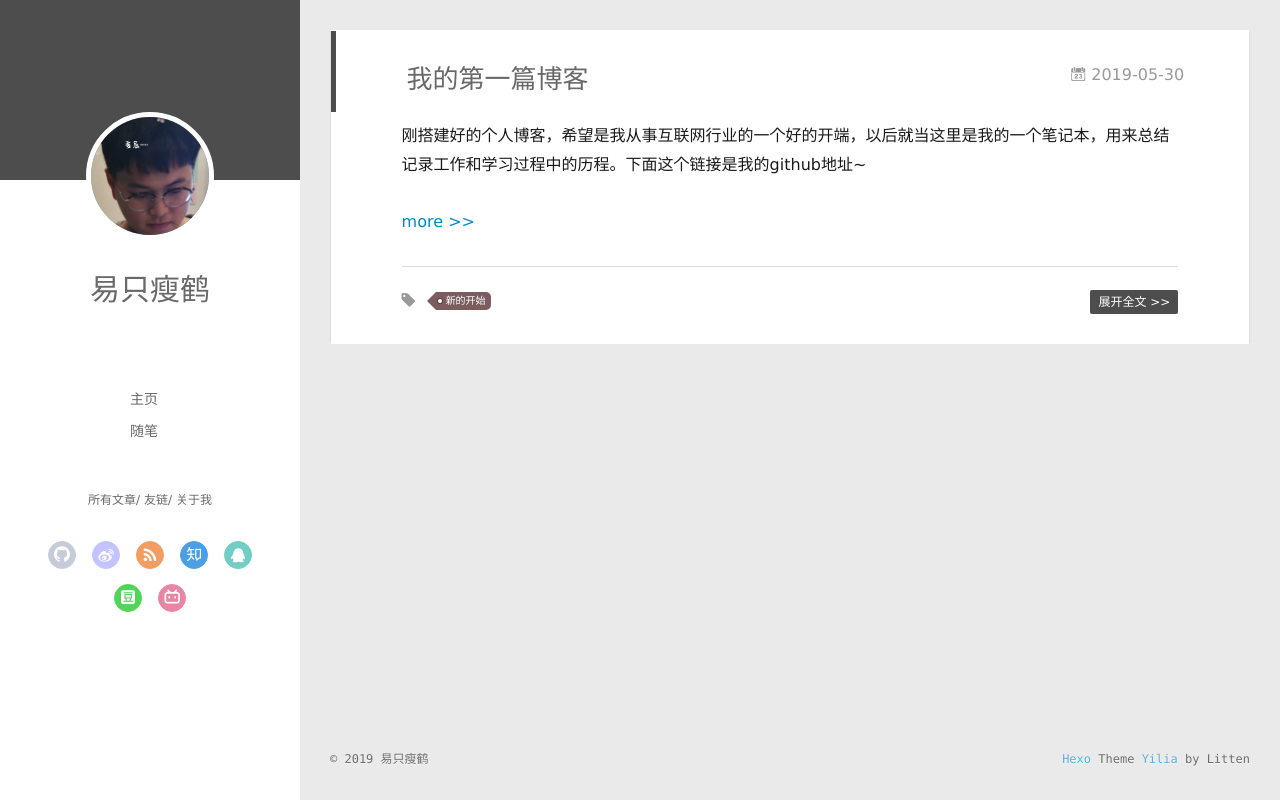
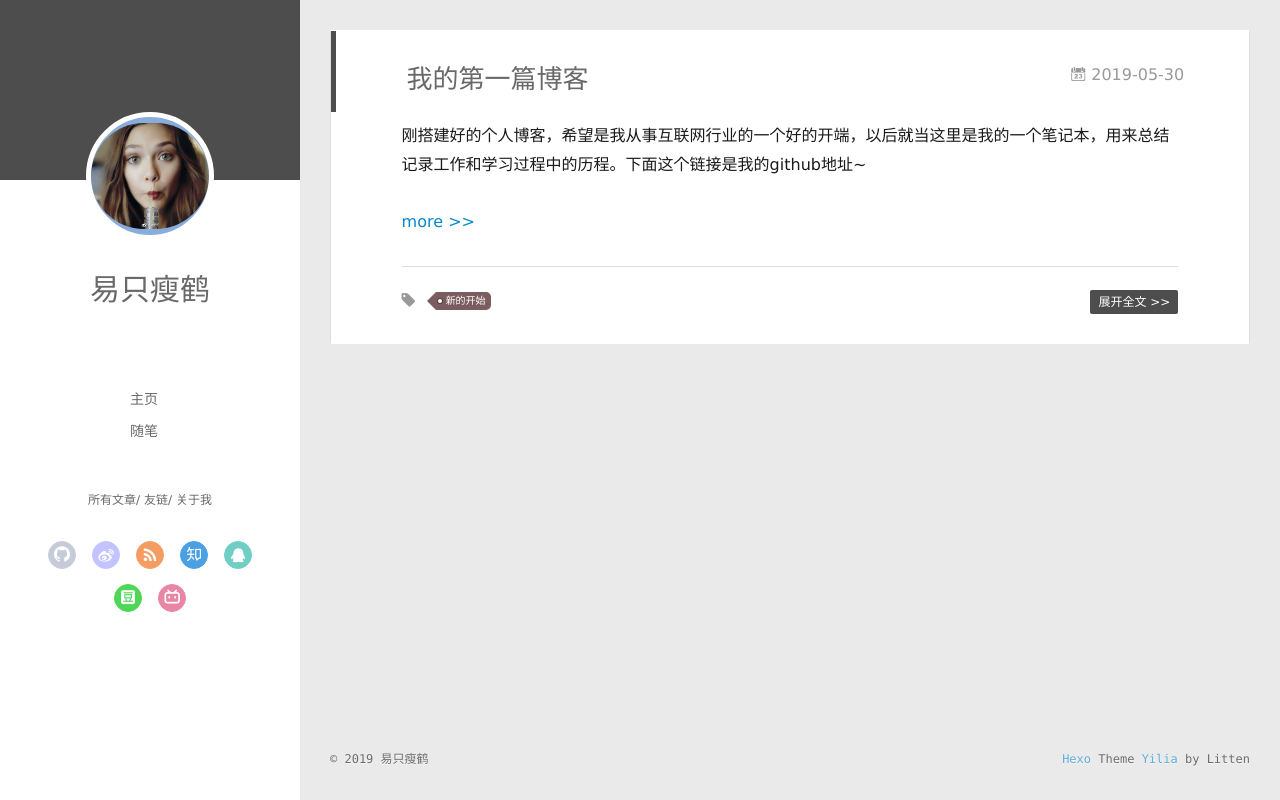
Before and after one commit to zwwang9/Echarts-Project, a plain HTML site: page index.html in a window 1280 px wide. Drawn offline with nearby package versions, Linux system fonts and the light colour scheme; some packages are replaced by stand-ins of ours; no server answers.

Commit message:
Site updated: 2019-05-30 15:18:46

```diff
--- a/index.html
+++ b/index.html
@@ -43,7 +43,7 @@
 <div class="intrude-less">
 	<header id="header" class="inner">
 		<a href="/themes/yilia/source/" class="profilepic">
-			<img src="/liang.jpg" class="js-avatar">
+			<img src="/a.jpg" class="js-avatar">
 		</a>
 		<hgroup>
 		  <h1 class="header-author"><a href="/themes/yilia/source/">易只瘦鹤</a></h1>
@@ -107,7 +107,7 @@
 	<div class="intrude-less">
 		<header id="header" class="inner">
 			<div class="profilepic">
-				<img src="/liang.jpg" class="js-avatar">
+				<img src="/a.jpg" class="js-avatar">
 			</div>
 			<hgroup>
 			  <h1 class="header-author js-header-author">易只瘦鹤</h1>
```
Also changed, not shown: 2019/05/30/我的第一篇博客/index.html (+7 -2 lines), archives/2019/05/index.html (+2 -2 lines), archives/2019/index.html (+2 -2 lines), archives/index.html (+2 -2 lines), tags/新的开始/index.html (+2 -2 lines), a.jpg (added).
